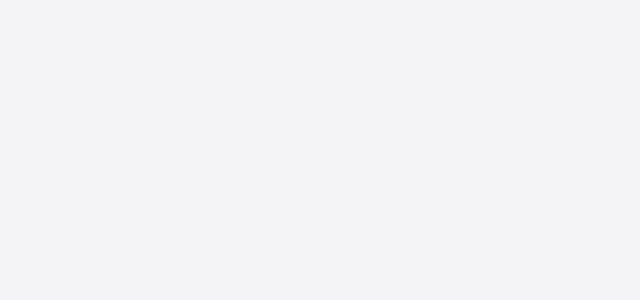
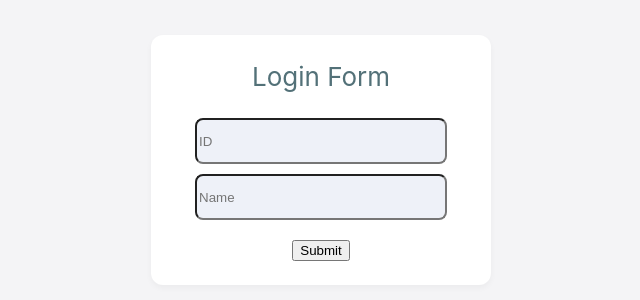
Before and after one commit to shubham5i2/todo_task_app_tdcx, a React (Create React App) app in the folder frontend/: page / in a window 1280 px wide. Shown: the part 240-540 px from the top of the page, without its empty margins (319-959 px from the left). Built offline with nearby package versions, Linux system fonts and the light colour scheme.

Commit message:
front-end login and changes

```diff
--- a/frontend/src/App.css
+++ b/frontend/src/App.css
@@ -58,6 +58,39 @@
   padding: 5px;
 }
 
+.card-view {
+  background: #FFFFFF 0% 0% no-repeat padding-box;
+  box-shadow: 0px 3px 6px #0000000A;
+  border-radius: 12px;
+  opacity: 1;
+  height: 250px;
+  width: 340px;
+}
+
+.card-view p{
+  text-align: center;
+  font: normal normal medium 20px/28px Montserrat;
+  letter-spacing: 0px;
+  color: #537178;
+  opacity: 1;
+
+}
+
+.card-view input {
+  background: #EEF1F8 0% 0% no-repeat padding-box;
+  border-radius: 8px;
+  opacity: 1;
+  width:244px;
+  height:40px;
+  margin-bottom: 10px;
+}
+
+.card-view span {
+  font-size: 10px;
+  color: red;
+}
+
+
 .App-link {
   color: #61dafb;
 }
--- a/frontend/src/App.js
+++ b/frontend/src/App.js
@@ -1,7 +1,9 @@
-import React from 'react';
+import * as React from "react";
+import * as PropTypes from "prop-types";
 import logo from './logo.svg';
 import './App.css';
 import Header from './components/Header';
+import CenterView from './components/Center-View';
 const userLogin = false;
 class App extends React.Component {
   constructor(){
@@ -10,8 +12,15 @@ class App extends React.Component {
       userLogin : false
     }
     this.makeUserLogin = this.makeUserLogin.bind(this);
+    this.initiateLogin = this.initiateLogin.bind(this);
   }
   makeUserLogin() {
+    this.setState({
+      userLogin: true
+    })
+  }
+  initiateLogin(id,name){
+    console.log("Login initiated",id,name);
     this.setState({
       userLogin: true
     })
@@ -20,8 +29,10 @@ class App extends React.Component {
     const {userLogin} = this.state;
     return (
       <div className="App">
-        <header className="App-header" onClick={this.makeUserLogin}>
+        <header className="App-header" >
           {userLogin && <Header />}
+          {userLogin && <CenterView displayType={"no-tasks"}/>}
+          {!userLogin && <CenterView displayType={"login"} login={(id,name)=>{this.initiateLogin(id,name)}}/>}
         </header>
       </div>
     );
--- /dev/null
+++ b/frontend/src/components/Center-View.jsx
@@ -0,0 +1,84 @@
+import * as React from "react";
+import * as PropTypes from "prop-types";
+
+
+export default class CenterView extends React.Component {
+    constructor(props){
+        super(props);
+        this.state = {
+            formErrors: {},
+            id:"",
+            name:""
+        }
+        this.logIn = this.logIn.bind(this);
+        this.updateValues = this.updateValues.bind(this);
+    }
+    updateValues(prop,value){
+        if(prop === 'id') {
+            this.setState({
+                id:value
+            })
+        }
+        else if(prop === 'name'){
+            this.setState({
+                name:value
+            })
+        }
+    }
+    logIn() {
+        if(this.state.id.length === 0 || this.state.name.length === 0) {
+            this.setState({
+                formErrors:{msg:'Please fill both id and name to login'}
+            })
+        }
+        else {
+            this.setState({
+                formErrors:{}
+            })
+            this.props.login(this.state.id,this.state.name);
+        }
+    }
+    render(){
+        const {displayType} = this.props;
+        const {formErrors} = this.state;
+        console.log(displayType);
+        return (
+            <div className="card-view">
+                {
+                    displayType === 'no-tasks' && <>
+                        <p>No Task Exists</p>
+                        <button>New Task</button>
+                    </>
+                }
+                {
+                    displayType === 'login' && <>
+                        <p>Login Form</p>
+                        <input
+                            id={"loginId"}
+                            className="userid"
+                            type={"text"}
+                            placeholder={"ID"}
+                            //title={typeof input.validationErrorMessage === 'undefined' ? message + key : (this.state[key].value?input.validationErrorMessage:"")}
+                            onChange={(evt) => {
+                                this.updateValues("id",evt.target.value);
+                            }}
+                        />
+                        <input
+                            id={"username"}
+                            className="username"
+                            type={"text"}
+                            placeholder={"Name"}
+                            //title={typeof input.validationErrorMessage === 'undefined' ? message + key : (this.state[key].value?input.validationErrorMessage:"")}
+                            onChange={(evt) => {
+                                this.updateValues("name",evt.target.value);
+                            }}
+                        />
+                        <br/>
+                        {this.state.formErrors && this.state.formErrors.msg ? <><span>{this.state.formErrors.msg}</span><br/></> : ''}
+                        <button onClick={this.logIn}>Submit</button>
+                    </>
+                }
+            </div>
+        )
+    }
+}
```
